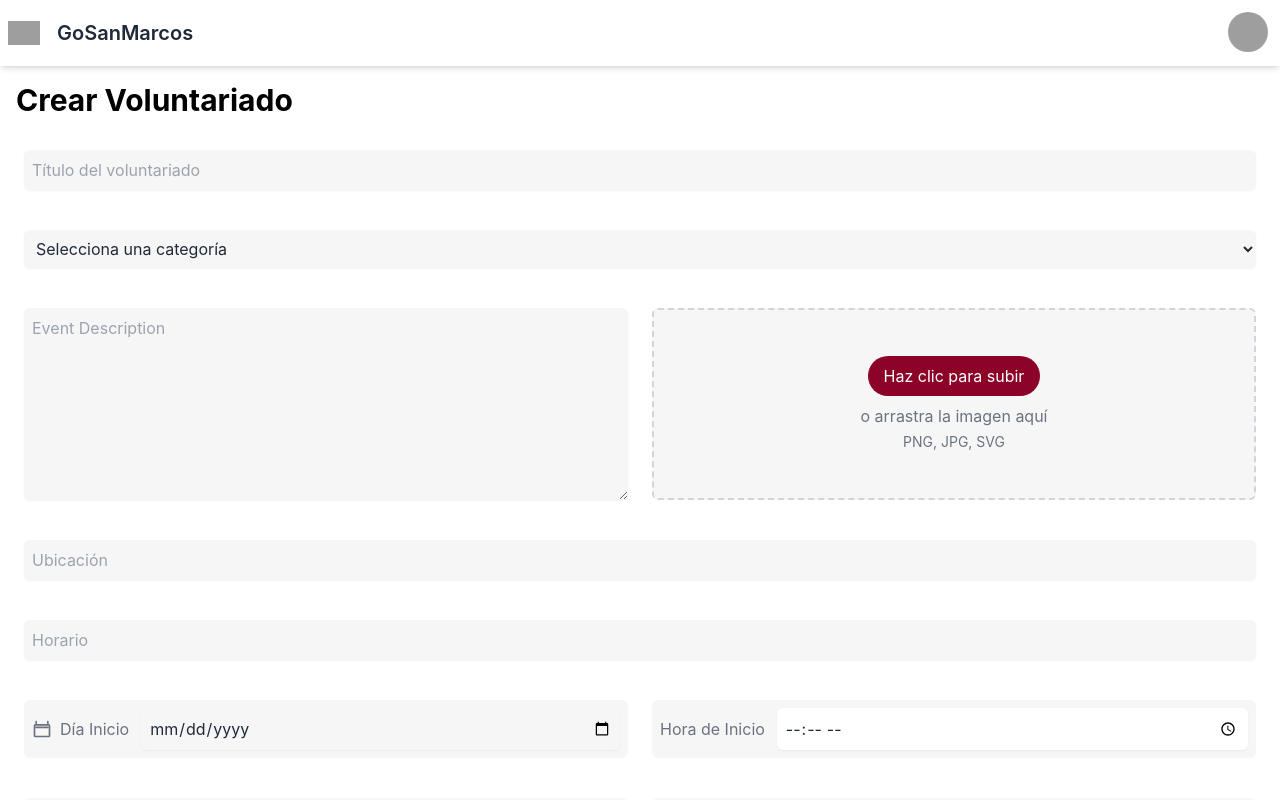
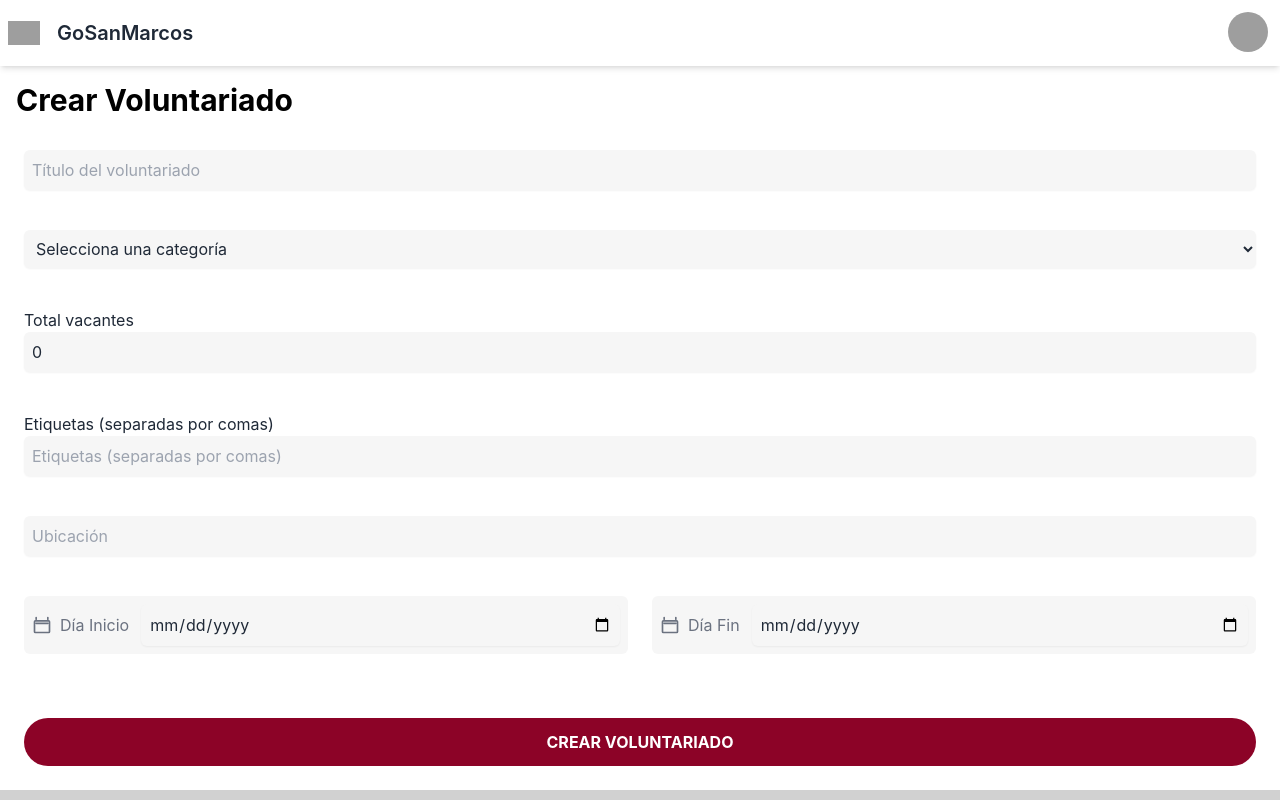
Before and after one commit to martinxanton/voluntariados-unmsm, a React (Vite) app in the folder frontend/: page /1/register in a window 1280 px wide. Shown: the top 800 px of the page. Built offline with nearby package versions, Linux system fonts and the light colour scheme; sample sign-in values are in the browser's storage; grey boxes are pictures that could not be loaded.

Commit message:
update details and create volunteering 🙉

```diff
--- a/frontend/src/pages/VolunteeringDetails.jsx
+++ b/frontend/src/pages/VolunteeringDetails.jsx
@@ -1,13 +1,14 @@
 import RequirementField from "../components/RequirementField";
+import DetailsColumn from "../components/DetailsColumn";
 import React, { useState, useEffect } from "react";
 import { gql, useMutation, useQuery, useLazyQuery  } from "@apollo/client";
 
 const ADD_USER_TO_VOLUNTEER = gql`
   mutation AddUserToVolunteer(
     $volunteerId: ID!
-    $userId: String!
-    $role: String
-    $approved: Boolean
+    $userId: ID!
+    $role: String!
+    $approved: Boolean!
   ) {
     addUserToVolunteer(
       volunteerId: $volunteerId
@@ -17,7 +18,9 @@ const ADD_USER_TO_VOLUNTEER = gql`
     ) {
       id
       users {
-        userId
+        userId{
+          id
+        }
         role
         approved
       }
@@ -33,14 +36,13 @@ const GET_VOLUNTEER_BY_ID = gql`
       organization {
         id
       }
-      date
+      date_create
+      date_start
+      date_end
       location
       totalVac
       category
       tags
-      users {
-        userId
-      }
     }
   }
 `;
@@ -49,20 +51,28 @@ const GET_ORGANIZATION_BY_ID = gql`
   query GetOrganizationById($id: ID!) {
     getOrganizationById(id: $id) {
       name
+      email
+      phone
+      address
     }
   }
 `;
 
-//const VolunteeringDetails = ({ id }) => {
+const VolunteeringDetails = ({ id }) => {
+  const volunteerId = String(id);
+  const [userId, setUserId] = useState(null);
 
-const VolunteeringDetails = () => {
-  const fixedVolunteerId = "675101aa5f8b83e08e255502";
-  const fixedUserId = "674a561046b0d76d75f09c4a";
+  useEffect(() => {
+    const storedUserId = localStorage.getItem("userId");
+    setUserId(storedUserId);
+  }, []);
+
+  const cleanedUserId = JSON.parse(userId);
 
   const [isModalOpen, setIsModalOpen] = useState(false);
 
   const { loading, error, data } = useQuery(GET_VOLUNTEER_BY_ID, {
-    variables: { id: fixedVolunteerId },
+    variables: { id: volunteerId },
   });
 
   const [getOrganizationById, { data: orgData, loading: orgLoading, error: orgError }] = useLazyQuery(GET_ORGANIZATION_BY_ID);
@@ -81,13 +91,17 @@ const VolunteeringDetails = () => {
   };
 
   const handleJoinVolunteer = async () => {
+    if (!userId) {
+      alert("No se ha encontrado el ID del usuario. Por favor, inicia sesión nuevamente.");
+      return;
+    }
     try {
       await addUserToVolunteer({
         variables: {
-          volunteerId: fixedVolunteerId,
-          userId: fixedUserId,
-          role: "volunteer",
-          approved: false,
+          volunteerId: volunteerId,
+          userId: cleanedUserId,
+          role: "voluntario",
+          approved: true,
         },
       });
       alert("¡Te has unido al voluntariado exitosamente!");
@@ -102,8 +116,32 @@ const VolunteeringDetails = () => {
   if (error) return <p>Error: {error.message}</p>;
 
   const volunteer = data.getVolunteerById;
+
   const organizationName = orgData?.getOrganizationById?.name || "Desconocido";
-  const formattedDate = new Date(Number(volunteer.date)).toLocaleDateString("es-ES", {
+  const organizationEmail = orgData?.getOrganizationById?.email || "Desconocido";
+  const organizationPhone = orgData?.getOrganizationById?.phone || "Desconocido";
+  const organizationAddress = orgData?.getOrganizationById?.address || "Desconocido";
+
+  const { title, location, totalVac, category, tags} = volunteer;
+
+
+  const formattedTags =
+  tags?.tag && tags?.tag > 0
+    ? tags?.tag.join(", ")
+    : "No especificado";
+
+    const formattedDateCreate = new Date(Number(volunteer.date_create)).toLocaleDateString("es-ES", {
+    day: "numeric",
+    month: "long",
+    year: "numeric",
+  });
+
+  const formattedDateStart = new Date(Number(volunteer.date_start)).toLocaleDateString("es-ES", {
+    day: "numeric",
+    month: "long",
+    year: "numeric",
+  });
+  const formattedDateEnd = new Date(Number(volunteer.date_end)).toLocaleDateString("es-ES", {
     day: "numeric",
     month: "long",
     year: "numeric",
@@ -135,38 +173,25 @@ const VolunteeringDetails = () => {
               {/* Join */}
               <div className="py-3 sm:order-none order-3">
                 <h2 className="text-lg font-poppins font-bold text-top-color">
-                  Información
+                  Información de la Organización
                 </h2>
                 <div className="border-2 w-20 border-top-color my-3"></div>
                 <div>
                   <div className="flex items-center my-2">
-                      <svg xmlns="http://www.w3.org/2000/svg" fill="none" viewBox="0 0 24 24" strokeWidth={1.5} stroke="currentColor" className="size-6 text-blue-600">
-                        <path strokeLinecap="round" strokeLinejoin="round" d="M6.75 3v2.25M17.25 3v2.25M3 18.75V7.5a2.25 2.25 0 0 1 2.25-2.25h13.5A2.25 2.25 0 0 1 21 7.5v11.25m-18 0A2.25 2.25 0 0 0 5.25 21h13.5A2.25 2.25 0 0 0 21 18.75m-18 0v-7.5A2.25 2.25 0 0 1 5.25 9h13.5A2.25 2.25 0 0 1 21 11.25v7.5m-9-6h.008v.008H12v-.008ZM12 15h.008v.008H12V15Zm0 2.25h.008v.008H12v-.008ZM9.75 15h.008v.008H9.75V15Zm0 2.25h.008v.008H9.75v-.008ZM7.5 15h.008v.008H7.5V15Zm0 2.25h.008v.008H7.5v-.008Zm6.75-4.5h.008v.008h-.008v-.008Zm0 2.25h.008v.008h-.008V15Zm0 2.25h.008v.008h-.008v-.008Zm2.25-4.5h.008v.008H16.5v-.008Zm0 2.25h.008v.008H16.5V15Z" />
-                      </svg>
-                    <div>{formattedDate}</div>
+                    <svg xmlns="http://www.w3.org/2000/svg" width="24" height="24" viewBox="0 0 24 24" fill="none" stroke="#000000" strokeWidth="2" strokeLinecap="round" strokeLinejoin="round"><path d="M3 9l9-7 9 7v11a2 2 0 0 1-2 2H5a2 2 0 0 1-2-2z"></path><polyline points="9 22 9 12 15 12 15 22"></polyline></svg>
+                    <div> {organizationName}</div>
                   </div>
                   <div className="flex items-center my-2">
-                  <svg xmlns="http://www.w3.org/2000/svg" fill="none" viewBox="0 0 24 24" strokeWidth={1.5} stroke="currentColor" className="size-6 text-blue-600">
-                    <path strokeLinecap="round" strokeLinejoin="round" d="M12 6v6h4.5m4.5 0a9 9 0 1 1-18 0 9 9 0 0 1 18 0Z" />
-                  </svg>
-                    <div>¡Es Flexible! Nos acomodamos a tu horario.</div>
+                  <svg xmlns="http://www.w3.org/2000/svg" width="24" height="24" viewBox="0 0 24 24" fill="none" stroke="#000000" strokeWidth="2" strokeLinecap="round" strokeLinejoin="round"><path d="M4 4h16c1.1 0 2 .9 2 2v12c0 1.1-.9 2-2 2H4c-1.1 0-2-.9-2-2V6c0-1.1.9-2 2-2z"></path><polyline points="22,6 12,13 2,6"></polyline></svg><div> {organizationEmail}</div>
+                  </div>
+                  <div className="flex items-center my-2">
+                  <svg xmlns="http://www.w3.org/2000/svg" width="24" height="24" viewBox="0 0 24 24" fill="none" stroke="#000000" strokeWidth="2" strokeLinecap="round" strokeLinejoin="round"><path d="M22 16.92v3a2 2 0 0 1-2.18 2 19.79 19.79 0 0 1-8.63-3.07 19.5 19.5 0 0 1-6-6 19.79 19.79 0 0 1-3.07-8.67A2 2 0 0 1 4.11 2h3a2 2 0 0 1 2 1.72 12.84 12.84 0 0 0 .7 2.81 2 2 0 0 1-.45 2.11L8.09 9.91a16 16 0 0 0 6 6l1.27-1.27a2 2 0 0 1 2.11-.45 12.84 12.84 0 0 0 2.81.7A2 2 0 0 1 22 16.92z"></path></svg>
+                  <div> {organizationPhone}</div>
+                  </div>
+                  <div className="flex items-center my-2">
+                  <svg xmlns="http://www.w3.org/2000/svg" width="24" height="24" viewBox="0 0 24 24" fill="none" stroke="#000000" strokeWidth="2" strokeLinecap="round" strokeLinejoin="round"><path d="M12 22s-8-4.5-8-11.8A8 8 0 0 1 12 2a8 8 0 0 1 8 8.2c0 7.3-8 11.8-8 11.8z"/><circle cx="12" cy="10" r="3"/></svg><div> {organizationAddress}</div>
                   </div>
                 </div>
-              </div>
-
-              {/* Address */}
-              <div className="py-3 sm:order-none order-2">
-                <h2 className="text-lg font-poppins font-bold text-top-color">
-                  Dirección
-                </h2>
-                <div className="border-2 w-20 border-top-color my-3"></div>
-                <div className="flex items-center my-2">
-                <svg xmlns="http://www.w3.org/2000/svg" fill="none" viewBox="0 0 24 24" strokeWidth={1.5} stroke="currentColor" className="size-6 text-blue-600">
-                  <path strokeLinecap="round" strokeLinejoin="round" d="M15 10.5a3 3 0 1 1-6 0 3 3 0 0 1 6 0Z" />
-                  <path strokeLinecap="round" strokeLinejoin="round" d="M19.5 10.5c0 7.142-7.5 11.25-7.5 11.25S4.5 17.642 4.5 10.5a7.5 7.5 0 1 1 15 0Z" />
-                </svg>
-                    <div>{volunteer.location}</div>
-                  </div>
               </div>
 
               {/* Join Program */}
@@ -180,45 +205,21 @@ const VolunteeringDetails = () => {
             </div>
 
             <div className="flex flex-col pr-12 sm:w-2/3 order-first sm:order-none sm:-mt-10">
-              {/* About The Program */}
-              <div className="py-3">
-                <h2 className="text-lg font-poppins font-bold text-top-color">
-                  Sobre el programa
-                </h2>
-                <div className="border-2 w-20 border-top-color my-3"></div>
-                <p>
-                  El Voluntariado RSU desde la PUCP busca responder a diversos desafíos de la sostenibilidad social y ambiental, aportando al logro de los Objetivos de Desarrollo Sostenible (ODS) de la Agenda 20230. Además, se trata de una experiencia formativa pues es una oportunidad para que nuestra comunidad universitaria pueda aprender, desde una experiencia solidaria, en contextos territorialmente situados y en vínculo con grupos, comunidades u organizaciones, acompañadas/os por docentes, personal administrativo o gestoras/es de organizaciones comprometidas/os con el enfoque.
-                </p>
-                <p>
-                  Desde la RSU, el voluntariado busca el ejercicio de una ciudadanía activa que trabaje de la mano con la posibilidad de intervenir, plantear soluciones e involucrarse con la realidad de manera sostenida. Se espera que las y los voluntarios sean agentes de transformación social, a partir de sus intervenciones y contribuyan a generar impactos positivos en su entorno.
-                </p>
-              </div>
-
-              {/* Requirements and indications */}
-              <div className="py-3">
-                <h2 className="text-lg font-poppins font-bold text-top-color">
-                  Requisitos e Indicaciones
-                </h2>
-                <div className="border-2 w-20 border-top-color my-3"></div>
-                  <p>
-                  Toda propuesta que forme parte del Programa de Voluntariado RSU desde la PUCP y que pueda ser gestionada por agrupaciones estudiantiles PUCP, unidades PUCP o por organizaciones externas, deberá garantizar un conjunto de condiciones básicas para su incorporación en el Programa:
-                  </p>
-                <div className="flex flex-col">
-                  <RequirementField
-                    title="RELACIÓN CON EL DESARROLLO HUMANO SOSTENIBLE"
-                    description="Responder a una problemática acotada y que se aborde desde una mirada real y reflexiva; dialogando con los enfoques de género, sostenibilidad, interculturalidad y/o territorial."
+              <div className="w-full my-auto py-6 flex flex-col justify-center gap-2">
+                <div className="w-full flex sm:flex-row xs:flex-col gap-2 justify-center">
+                  <DetailsColumn
+                    details={[
+                      { title: 'Dia Inicio', value: formattedDateStart},
+                      { title: 'Ubicación', value: volunteer.location},
+                      { title: 'Tags', value: formattedTags},
+                    ]}
                   />
-                  <RequirementField
-                    title="VÍNCULO HORIZONTAL"
-                    description="Mantener un vínculo desde el respeto y diálogo participativo con el grupo humano con el que se trabaje, considerando la devolución de aprendizajes al cierre de la experiencia."
-                  />
-                  <RequirementField
-                    title="CAPACITACIÓN"
-                    description="Brindar sesiones de inducción y capacitación adecuadas sobre los objetivos, temporalidad, roles a asumir, beneficios, límites de participación y herramientas suficientes para desarrollar las actividades."
-                  />
-                  <RequirementField
-                    title="ACOMPAÑAMIENTO"
-                    description="Brindar acompañamiento que permita la reflexión y diálogo sobre la labor voluntaria: aprendizajes y retos a nivel personal-emocional, profesional y ciudadano; y atención de situaciones problemáticas o conflictivas."
+                  <DetailsColumn
+                    details={[
+                      { title: 'Día Fin', value: formattedDateEnd},
+                      { title: 'Categoria', value: volunteer.category},
+                      { title: 'Vacantes', value: volunteer.totalVac},
+                    ]}
                   />
                 </div>
               </div>
--- a/frontend/src/pages/VolunteeringRegister.jsx
+++ b/frontend/src/pages/VolunteeringRegister.jsx
@@ -1,10 +1,124 @@
+
+import { gql, useMutation  } from "@apollo/client";
+import React, { useState, useEffect } from "react";
+
+const CREATE_VOLUNTEER = gql`
+  mutation createVolunteer(
+    $title: String!
+    $organization: ID!
+    $date_start: String!
+    $date_end: String!
+    $location: String!
+    $totalVac: Int!
+    $category: String!
+    $tags: [String!]!
+  ) {
+    createVolunteer(
+      title: $title
+      organization: $organization
+      date_start: $date_start
+      date_end: $date_end
+      location: $location
+      totalVac: $totalVac
+      category: $category
+      tags: $tags
+    ) {
+      id
+      title
+    }
+  }
+`;
+
+const CategoryList = [
+  "Animales",
+  "Arte y Cultura",
+  "Cocina",
+  "Adulto Mayor",
+  "Deportes",
+  "Educación",
+  "Medio Ambiente",
+  "Salud",
+  "Tecnología",
+  "Música",
+  "Ciencia",
+  "Viajes",
+  "Comunidad",
+  "Desarrollo Personal",
+  "Ayuda Humanitaria",
+];
+
 const VolunteeringRegister = () => {
+  const organizationId = "18d4e9a1428c5839a5ab2f10";
+
+  const [userId, setUserId] = useState(null);
+
+  useEffect(() => {
+    const storedUserId = localStorage.getItem("userId");
+    setUserId(storedUserId);
+  }, []);
+
+  const cleanedUserId = JSON.parse(userId);
+
+  const [formData, setFormData] = useState({
+    title: "",
+    organization: "",
+    date_start: "",
+    date_end: "",
+    location: "",
+    totalVac: 0,
+    category: "",
+    tags: [],
+  });
+
+  const [createVolunteer, { loading, error, data }] = useMutation(CREATE_VOLUNTEER);
+
+  const handleChange = (e) => {
+    const { name, value } = e.target;
+    setFormData({
+      ...formData,
+      [name]: name === "totalVac" ? parseInt(value) : value,
+    });
+  };
+
+  const handleTagsChange = (e) => {
+    const value = e.target.value;
+    setFormData({ ...formData, tags: value.split(",").map((tag) => tag.trim()) });
+  };
+
+  const handleSubmit = async (e) => {
+    e.preventDefault();
+
+    if (!formData.date_start || !formData.date_end) {
+      alert("Por favor, selecciona ambas fechas.");
+      return;
+    }
+
+    try {
+      await createVolunteer({
+        variables: {
+          title: formData.title,
+          organization: "3273ed1f7a986f3a4e705f7c",
+          date_start: new Date(formData.date_start).toISOString(),
+          date_end: new Date(formData.date_end).toISOString(),
+          location: formData.location,
+          totalVac: formData.totalVac,
+          category: formData.category,
+          tags: formData.tags,
+        },
+      });
+      alert("¡Voluntariado creado con éxito!");
+    } catch (err) {
+      console.error(err);
+      alert("Hubo un error al crear el voluntariado.");
+    }
+  };
+
   return (
     <div className="container mx-auto p-4">
       {/* Page Title */}
       <h1 className="text-3xl font-bold text-[black] mb-6">Crear Voluntariado</h1>
 
-      <form className="grid grid-cols-1 gap-6">
+      <form className="grid grid-cols-1 gap-6" onSubmit={handleSubmit}>
         {/* Title */}
         <div className="p-2">
           <input
@@ -12,6 +126,8 @@ const VolunteeringRegister = () => {
             id="title"
             name="title"
             placeholder="Título del voluntariado"
+            value={formData.title}
+            onChange={handleChange}
             className="block w-full rounded-md border-gray-300 shadow-sm focus:border-[#8c0327] focus:ring-[#8c0327] focus:ring-opacity-50 p-2"
             style={{ backgroundColor: "#f6f6f6" }}
           />
@@ -22,58 +138,46 @@ const VolunteeringRegister = () => {
           <select
             id="category"
             name="category"
+            value={formData.category}
+            onChange={handleChange}
             className="block w-full rounded-md border-gray-300 shadow-sm focus:border-[#8c0327] focus:ring-[#8c0327] focus:ring-opacity-50 p-2"
             style={{ backgroundColor: "#f6f6f6" }}
           >
             <option value="">Selecciona una categoría</option>
-            <option>Adulto Mayor</option>
-            <option>Animales</option>
-            <option>Educación</option>
-            <option>Medio Ambiente</option>
+            {CategoryList.map((category) => (
+              <option key={category} value={category}>
+                {category}
+              </option>
+            ))}
           </select>
         </div>
 
-        {/* Description and Image Upload */}
-        <div className="p-2 grid grid-cols-1 md:grid-cols-2 gap-6">
-          {/* Description */}
-          <div>
-            <textarea
-              id="description"
-              name="description"
-              rows="3"
-              placeholder="Event Description"
-              className="block w-full h-48 rounded-md border-gray-300 shadow-sm focus:border-[#8c0327] focus:ring-[#8c0327] focus:ring-opacity-50 p-2"
-              style={{ backgroundColor: "#f6f6f6" }}
-            ></textarea>
-          </div>
+        <div className="p-2">
+          <p>Total vacantes</p>
+          <input
+            type="number"
+            name="totalVac"
+            placeholder="Total de vacantes"
+            value={formData.totalVac}
+            onChange={handleChange}
+            className="block w-full rounded-md border-gray-300 shadow-sm focus:border-[#8c0327] focus:ring-[#8c0327] focus:ring-opacity-50 p-2"
+            style={{ backgroundColor: "#f6f6f6" }}
+          />
+        </div>
 
-          {/* Image Upload */}
-          <div>
-            <label
-              htmlFor="image-upload"
-              className="w-full h-48 border-2 border-dashed border-gray-300 rounded-md cursor-pointer flex flex-col items-center justify-center bg-[#f6f6f6] hover:bg-gray-50"
-            >
-              <div className="text-center">
-                <div className="mb-2">
-                  <button
-                    type="button"
-                    className="bg-[#8c0327] hover:bg-[#6b0220] text-white rounded-full py-2 px-4"
-                  >
-                    Haz clic para subir
-                  </button>
-                </div>
-                <p className="text-gray-500">o arrastra la imagen aquí</p>
-                <p className="text-gray-500 text-sm mt-1">PNG, JPG, SVG</p>
-              </div>
-            </label>
-            <input
-              id="image-upload"
-              name="image"
-              type="file"
-              accept="image/*"
-              className="sr-only"
-            />
-          </div>
+        {/* Tags */}
+        <div className="p-2">
+          <p>Etiquetas (separadas por comas)</p>
+          <input
+            type="text"
+            id="tags"
+            name="tags"
+            placeholder="Etiquetas (separadas por comas)"
+            value={formData.tags.join(", ")}
+            onChange={handleTagsChange}
+            className="block w-full rounded-md border-gray-300 shadow-sm focus:border-[#8c0327] focus:ring-[#8c0327] focus:ring-opacity-50 p-2"
+            style={{ backgroundColor: "#f6f6f6" }}
+          />
         </div>
 
         {/* Location */}
@@ -83,24 +187,14 @@ const VolunteeringRegister = () => {
             id="location"
             name="location"
             placeholder="Ubicación"
+            value={formData.location}
+            onChange={handleChange}
             className="block w-full rounded-md border-gray-300 shadow-sm focus:border-[#8c0327] focus:ring-[#8c0327] focus:ring-opacity-50 p-2"
             style={{ backgroundColor: "#f6f6f6" }}
           />
         </div>
 
-        {/* Time */}
-        <div className="p-2">
-          <input
-            type="text"
-            id="time"
-            name="time"
-            placeholder="Horario"
-            className="block w-full rounded-md border-gray-300 shadow-sm focus:border-[#8c0327] focus:ring-[#8c0327] focus:ring-opacity-50 p-2"
-            style={{ backgroundColor: "#f6f6f6" }}
-          />
-        </div>
-
-        {/* Start Date and Time */}
+        {/* Start and End Date */}
         <div className="p-2 grid grid-cols-1 md:grid-cols-2 gap-6">
           <div className="flex items-center bg-[#f6f6f6] rounded-md p-2">
             <span className="flex-shrink-0 flex items-center mr-3 text-gray-500">
@@ -115,54 +209,40 @@ const VolunteeringRegister = () => {
               name="start-date"
               className="block w-full rounded-md border-gray-300 shadow-sm focus:border-[#8c0327] focus:ring-[#8c0327] focus:ring-opacity-50 p-2"
               style={{ backgroundColor: "#f6f6f6" }}
+              value={formData.startDate}
+              onChange={(e) => setFormData({ ...formData, date_start: e.target.value })}
             />
           </div>
 
-          <div className="flex items-center bg-[#f6f6f6] rounded-md p-2">
-            <label for="time" className="flex-shrink-0 flex items-center mr-3 text-gray-500">
-              Hora de Inicio
-            </label>
-            <input type="time" name="time" id="start-time"
-              className="block w-full rounded-md border-gray-300 shadow-sm focus:border-[#8c0327] focus:ring-[#8c0327] focus:ring-opacity-50 p-2" />
-          </div>
-        </div>
-
-        {/* End Date and Time */}
-        <div className="p-2 grid grid-cols-1 md:grid-cols-2 gap-6">
           <div className="flex items-center bg-[#f6f6f6] rounded-md p-2">
             <span className="flex-shrink-0 flex items-center mr-3 text-gray-500">
               <svg xmlns="http://www.w3.org/2000/svg" className="w-5 h-5" fill="none" viewBox="0 0 24 24" stroke="currentColor">
                 <path strokeLinecap="round" strokeLinejoin="round" strokeWidth="2" d="M5 3v2M19 3v2M5 10h14M4 21h16a1 1 0 001-1V8a1 1 0 00-1-1H4a1 1 0 00-1 1v12a1 1 0 001 1z"></path>
               </svg>
-              <span className="ml-2">Día Inicio</span>
+              <span className="ml-2">Día Fin</span>
             </span>
             <input
               type="date"
-              id="start-date"
-              name="start-date"
+              id="end-date"
+              name="end-date"
               className="block w-full rounded-md border-gray-300 shadow-sm focus:border-[#8c0327] focus:ring-[#8c0327] focus:ring-opacity-50 p-2"
               style={{ backgroundColor: "#f6f6f6" }}
+              value={formData.endDate}
+              onChange={(e) => setFormData({ ...formData, date_end: e.target.value })}
             />
           </div>
-
-          <div className="flex items-center bg-[#f6f6f6] rounded-md p-2">
-            <label for="time" className="flex-shrink-0 flex items-center mr-3 text-gray-500">
-              Hora de Fin
-            </label>
-            <input type="time" name="time" id="end-time"
-              className="block w-full rounded-md border-gray-300 shadow-sm focus:border-[#8c0327] focus:ring-[#8c0327] focus:ring-opacity-50 p-2" />
-          </div>
         </div>
-
         {/* Registration Button */}
         <div className="col-span-full mt-6 p-2">
           <button
             type="submit"
             className="block w-full bg-[#8c0327] hover:bg-[#6b0220] text-white font-bold py-3 px-4 rounded-full"
           >
-            CREAR VOLUNTARIADO
+            {loading ? "Creando..." : "CREAR VOLUNTARIADO"}
           </button>
         </div>
+        {error && <p className="text-red-500 text-center">Error: {error.message}</p>}
+        {data && <p className="text-green-500 text-center">¡Voluntariado creado con éxito!</p>}
       </form>
     </div>
   );
```
